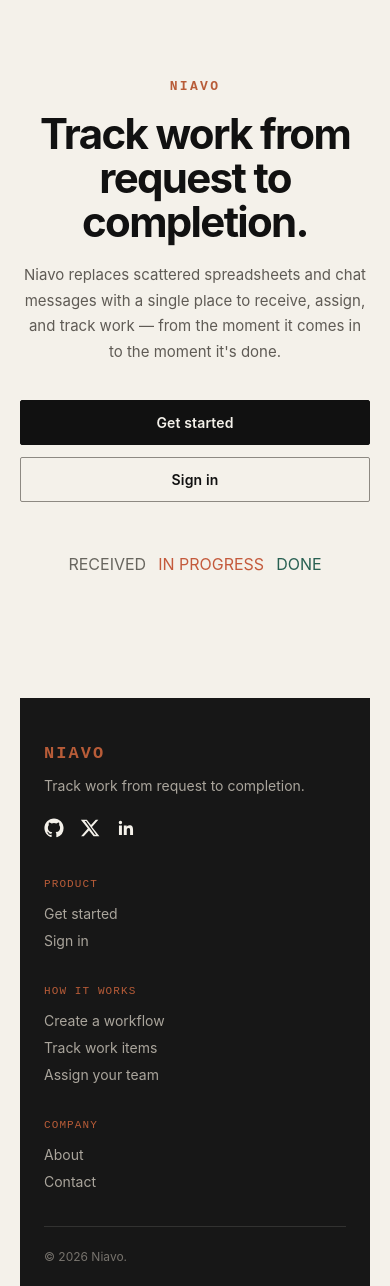
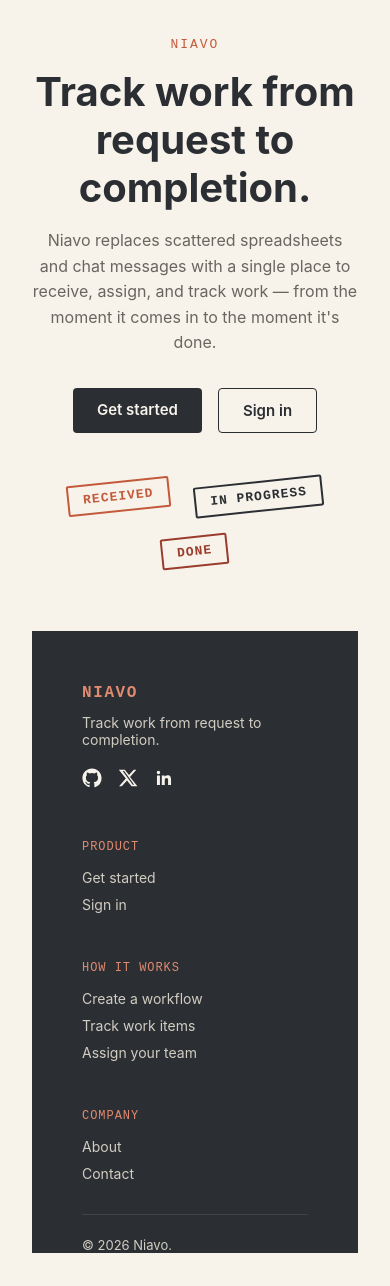
Before and after one commit to breodoyo/niavo, a React (Vite) app in the folder frontend/: page / in a window 390 px wide. After the commit the page ends 1253 px from the top, so only its background shows below. Built offline with nearby package versions, Linux system fonts and the light colour scheme; no server answers.

Commit message:
refactor frontend theme and styling

```diff
--- a/frontend/src/components/Navbar.css
+++ b/frontend/src/components/Navbar.css
@@ -8,12 +8,12 @@
 }
 
 .navbar-brand {
-  font-family: "IBM Plex Mono", "Courier New", monospace;
+  font-family: var(--font-mono);
   font-weight: 700;
   letter-spacing: 0.1em;
   cursor: pointer;
   text-decoration: none;
-  color: var(--color-stamp);
+  color: var(--color-accent-on-dark);
 }
 
 
@@ -30,7 +30,7 @@
 }
 
 .navbar-links a:hover {
-  color: var(--color-stamp);
+  color: var(--color-accent-on-dark);
 }
 
 .navbar-logout {
--- a/frontend/src/index.css
+++ b/frontend/src/index.css
@@ -1,63 +1,3 @@
-:root {
-
-  --color-paper: #F7F3EA;
-  --color-ink: #183A34;
-  --color-stamp: #C45A3C;
-  --color-urgent: #9B3D2D;
-
-
-  --color-surface: #FFFDF8;
-  --color-surface-muted: #EBE5D9;
-
-  --color-primary: #183A34;
-  --color-primary-hover: #286052;
-
-  --color-accent: #C45A3C;
-  --color-accent-hover: #A9472F;
-
-  --color-text: #171A18;
-  --color-text-secondary: #68665F;
-  --color-text-muted: #918C82;
-
-  --color-border: #D2CDC2;
-  --color-border-dark: #AAA398;
-
-  --color-success: #286052;
-  --color-warning: #A66A24;
-  --color-error: #9B3D2D;
-
-
-
-  --font-sans:
-    -apple-system,
-    BlinkMacSystemFont,
-    "Segoe UI",
-    sans-serif;
-
-  --font-mono:
-    "IBM Plex Mono",
-    "Courier New",
-    monospace;
-
-
-
-  --radius-sm: 2px;
-  --radius-md: 4px;
-  --radius-lg: 8px;
-
-
-
-  --shadow-sm:
-    0 2px 8px rgba(23, 26, 24, 0.06);
-
-  --shadow-md:
-    0 8px 24px rgba(23, 26, 24, 0.10);
-
-  --shadow-lg:
-    0 16px 40px rgba(23, 26, 24, 0.14);
-}
-
-
 * {
   box-sizing: border-box;
   margin: 0;
--- a/frontend/src/main.tsx
+++ b/frontend/src/main.tsx
@@ -3,6 +3,7 @@ import { createRoot } from "react-dom/client";
 import { BrowserRouter } from "react-router-dom";
 import { AuthProvider } from "./context/AuthContext";
 import App from "./App";
+import "./styles/theme.css";
 import "./index.css";
 
 createRoot(document.getElementById("root")!).render(
--- a/frontend/src/pages/Landing.css
+++ b/frontend/src/pages/Landing.css
@@ -4,218 +4,103 @@
   flex-direction: column;
   align-items: center;
   justify-content: space-between;
-
-  background-color: #f4f1ea;
-  color: #171717;
-
+  background-color: var(--color-paper);
   padding: 32px 32px 0;
 }
 
-
-/* =========================
-   LANDING CONTENT
-   ========================= */
-
 .landing-content {
-  max-width: 680px;
+  max-width: 560px;
   text-align: center;
-  padding-top: 80px;
 }
 
 .landing-eyebrow {
-  font-family: "IBM Plex Mono", "Courier New", monospace;
+  font-family: var(--font-mono);
   font-size: 13px;
-  font-weight: 600;
-  letter-spacing: 0.18em;
-  text-transform: uppercase;
-
-  color: #b85c38;
+  letter-spacing: 0.15em;
+  color: var(--color-stamp);
 }
 
 .landing-content h1 {
-  font-size: clamp(42px, 6vw, 72px);
-  font-weight: 700;
-  letter-spacing: -0.04em;
-  line-height: 1.05;
-
-  margin: 18px 0;
-
-  color: #111111;
+  font-size: 40px;
+  margin: 16px 0;
+  color: var(--color-ink);
+  line-height: 1.2;
 }
 
 .landing-content p {
-  max-width: 580px;
-  margin: 0 auto 36px;
-
-  color: #5f5b55;
-
-  font-size: 17px;
-  line-height: 1.7;
+  color: var(--color-text-secondary);
+  font-size: 16px;
+  line-height: 1.6;
+  margin-bottom: 32px;
 }
-
-
-/* =========================
-   ACTIONS
-   ========================= */
 
 .landing-actions {
   display: flex;
-  gap: 12px;
+  gap: 16px;
   justify-content: center;
-  flex-wrap: wrap;
-
-  margin-bottom: 52px;
+  margin-bottom: 48px;
 }
 
 .landing-btn-primary,
 .landing-btn-secondary {
-  display: inline-flex;
-  align-items: center;
-  justify-content: center;
-
-  padding: 13px 26px;
-
-  border-radius: 2px;
-
-  font-size: 14px;
+  padding: 12px 24px;
+  border-radius: var(--radius-md);
+  font-size: 15px;
   font-weight: 600;
-  letter-spacing: 0.01em;
-
   text-decoration: none;
-
-  transition:
-    background-color 0.2s ease,
-    color 0.2s ease,
-    border-color 0.2s ease,
-    transform 0.2s ease;
 }
 
-
-/* Primary */
-
 .landing-btn-primary {
-  background-color: #111111;
-  color: #f4f1ea;
-  border: 1px solid #111111;
+  background-color: var(--color-ink);
+  color: var(--color-paper);
 }
-
-.landing-btn-primary:hover {
-  background-color: #b85c38;
-  border-color: #b85c38;
-  transform: translateY(-2px);
-}
-
-
-/* Secondary */
 
 .landing-btn-secondary {
   background-color: transparent;
-  color: #111111;
-  border: 1px solid #8d8982;
+  color: var(--color-ink);
+  border: 1px solid var(--color-ink);
 }
-
-.landing-btn-secondary:hover {
-  background-color: #e7e2d8;
-  border-color: #111111;
-}
-
-
-/* =========================
-   STAMPS
-   ========================= */
 
 .landing-stamps {
   display: flex;
-  gap: 12px;
-
+  gap: 24px;
   justify-content: center;
   flex-wrap: wrap;
-
-  margin-bottom: 60px;
 }
-
-.landing-stamp {
-  border: 1px solid #c9c3b8;
-
-  padding: 8px 12px;
-
-  color: #5f5b55;
-
-  font-family: "IBM Plex Mono", "Courier New", monospace;
-  font-size: 11px;
-  letter-spacing: 0.05em;
-
-  background-color: transparent;
-}
-
-
-/* =========================
-   FOOTER
-   ========================= */
-
 .landing-footer {
-  background-color: #171717;
-  color: #f4f1ea;
-
+  background-color: var(--color-ink);
+  color: var(--color-paper);
   width: 100%;
-
-  padding: 56px 50px 0;
-
+  padding: 50px 50px 0;
   margin-top: 64px;
 }
-
-
-/* Footer layout */
 
 .footer-top {
   display: flex;
   flex-wrap: wrap;
-
   gap: 48px;
-
-  max-width: 1100px;
-
+  max-width: 1000px;
   margin: 0 auto;
 }
 
-
-/* =========================
-   FOOTER BRAND
-   ========================= */
-
 .footer-brand {
-  flex: 1 1 260px;
+  flex: 1 1 220px;
   min-width: 220px;
 }
 
 .footer-logo {
-  font-family: "IBM Plex Mono", "Courier New", monospace;
-
+  font-family: var(--font-mono);
   font-weight: 700;
-
-  letter-spacing: 0.12em;
-
-  color: #b85c38;
-
-  font-size: 17px;
+  letter-spacing: 0.1em;
+  color: var(--color-accent-on-dark);
+  font-size: 16px;
 }
 
 .footer-tagline {
-  color: #aaa59c;
-
+  color: var(--color-border);
   font-size: 14px;
-
-  line-height: 1.6;
-
   margin: 12px 0 20px;
-
-  max-width: 280px;
 }
-
-
-/* =========================
-   SOCIALS
-   ========================= */
 
 .footer-socials {
   display: flex;
@@ -223,104 +108,44 @@
 }
 
 .footer-socials a {
-  color: #f4f1ea;
-
-  transition: color 0.2s ease;
+  color: var(--color-paper);
 }
 
 .footer-socials a:hover {
-  color: #b85c38;
+  color: var(--color-accent-on-dark);
 }
-
-
 
 .footer-col {
   display: flex;
   flex-direction: column;
-
   gap: 10px;
-
   min-width: 140px;
 }
 
 .footer-heading {
-  font-family: "IBM Plex Mono", "Courier New", monospace;
-
-  font-size: 11px;
-
-  letter-spacing: 0.1em;
-
-  color: #b85c38;
-
+  font-family: var(--font-mono);
+  font-size: 12px;
+  letter-spacing: 0.08em;
+  color: var(--color-accent-on-dark);
   text-transform: uppercase;
-
   margin-bottom: 5px;
 }
 
 .footer-col a {
-  color: #aaa59c;
-
+  color: var(--color-border);
   text-decoration: none;
-
   font-size: 14px;
-
-  transition: color 0.2s ease;
 }
 
 .footer-col a:hover {
-  color: #f4f1ea;
+  color: var(--color-paper);
 }
 
-
-
 .footer-copyright {
-  max-width: 1100px;
-
-  margin: 36px auto 0;
-
-  padding: 22px 0;
-
-  border-top: 1px solid rgba(244, 241, 234, 0.12);
-
-  color: #77736d;
-
-  font-size: 12px;
+  max-width: 1000px;
+  margin: 32px auto 0;
+  padding-top: 22px;
+  border-top: 1px solid rgba(255, 255, 255, 0.1);
+  color: var(--color-border);
+  font-size: 13px;
 }
-
-
-
-@media (max-width: 640px) {
-  .landing-page {
-    padding: 24px 20px 0;
-  }
-
-  .landing-content {
-    padding-top: 50px;
-  }
-
-  .landing-content h1 {
-    font-size: 42px;
-  }
-
-  .landing-content p {
-    font-size: 15px;
-  }
-
-  .landing-actions {
-    flex-direction: column;
-    width: 100%;
-  }
-
-  .landing-btn-primary,
-  .landing-btn-secondary {
-    width: 100%;
-  }
-
-  .landing-footer {
-    padding: 44px 24px 0;
-  }
-
-  .footer-top {
-    gap: 36px;
-  }
-}
--- a/frontend/src/pages/Login.css
+++ b/frontend/src/pages/Login.css
@@ -1,21 +1,14 @@
 .login-page {
   display: flex;
   min-height: 100vh;
-  background-color: #f7f3ea;
-  color: #171a18;
 }
-
-
-/* LEFT SIDE */
 
 .login-panel {
   flex: 1;
   display: none;
   align-items: center;
   justify-content: center;
-
-  background-color: #183a34;
-
+  background-color: var(--color-ink);
   position: relative;
   overflow: hidden;
 }
@@ -26,222 +19,162 @@
   }
 }
 
-
-/* Decorative frame */
-
-.login-panel::before {
-  content: "";
-  position: absolute;
-
-  inset: 40px;
-
-  border: 1px solid rgba(247, 243, 234, 0.18);
-
-  pointer-events: none;
+.ticket-stack {
+  position: relative;
+  width: 280px;
 }
 
-
-/* TICKETS */
-
 .ticket {
-  background-color: #f7f3ea;
-
-  border: 1px solid #ded8cc;
-
-  border-radius: 2px;
-
+  background-color: var(--color-paper);
+  border-radius: var(--radius-md);
   padding: 24px;
-
-  box-shadow:
-    0 18px 40px rgba(0, 0, 0, 0.25);
-
+  box-shadow: var(--shadow-lg);
   position: absolute;
-
   width: 100%;
   height: 160px;
 }
 
+.ticket-1 {
+  top: -60px;
+  transform: rotate(-4deg);
+}
 
-/* STAMPS */
+.ticket-2 {
+  top: 20px;
+  transform: rotate(2deg);
+  z-index: 2;
+}
+
+.ticket-3 {
+  top: 100px;
+  transform: rotate(-1deg);
+  z-index: 3;
+}
+
+.stamp {
+  display: inline-block;
+  font-family: var(--font-mono);
+  font-weight: 700;
+  font-size: 13px;
+  letter-spacing: 0.08em;
+  padding: 6px 14px;
+  border: 2px solid currentColor;
+  border-radius: var(--radius-sm);
+  transform: rotate(-6deg);
+}
 
 .stamp-received {
-  color: #68665f;
+  color: var(--color-stamp);
 }
 
 .stamp-progress {
-  color: #c45a3c;
+  color: var(--color-ink);
 }
 
 .stamp-done {
-  color: #286052;
+  color: var(--color-urgent);
 }
-
-
-/* FORM SIDE */
 
 .login-form-panel {
   flex: 1;
-
   display: flex;
   align-items: center;
   justify-content: center;
-
   padding: 32px;
-
-  background-color: #f7f3ea;
 }
-
 
 .login-form {
   width: 100%;
-  max-width: 380px;
-
+  max-width: 360px;
   display: flex;
   flex-direction: column;
-
-  gap: 18px;
+  gap: 16px;
 }
 
-
-/* HEADER */
+.login-header {
+  margin-bottom: 8px;
+}
 
 .login-eyebrow {
-  font-family: "IBM Plex Mono", "Courier New", monospace;
-
-  font-size: 11px;
-  font-weight: 700;
-
-  letter-spacing: 0.16em;
-
-  color: #c45a3c;
-
-  text-transform: uppercase;
+  font-family: var(--font-mono);
+  font-size: 12px;
+  letter-spacing: 0.15em;
+  color: var(--color-stamp);
 }
 
-
 .login-header h1 {
-  font-size: 34px;
-
-  font-weight: 700;
-
-  letter-spacing: -0.03em;
-
-  line-height: 1.1;
-
-  margin: 10px 0 6px;
-
-  color: #171a18;
+  font-size: 28px;
+  margin: 8px 0 4px;
 }
 
-
 .login-header p {
-  color: #68665f;
-
+  color: var(--color-text-secondary);
   font-size: 14px;
-
-  line-height: 1.6;
 }
 
-
-/* INPUTS */
+.login-error {
+  background-color: var(--color-error-bg);
+  color: var(--color-error);
+  border: 1px solid var(--color-error);
+  border-radius: var(--radius-md);
+  padding: 10px 14px;
+  font-size: 14px;
+}
 
 .login-field {
   display: flex;
   flex-direction: column;
-
-  gap: 7px;
-
-  font-size: 13px;
-
-  font-weight: 600;
-
-  color: #292b28;
+  gap: 6px;
+  font-size: 14px;
 }
 
-
 .login-field input {
-  padding: 12px 13px;
-
-  background-color: #fffdf8;
-
-  color: #171a18;
-
-  border: 1px solid #bbb7ae;
-
-  border-radius: 2px;
-
+  padding: 10px 12px;
+  border: 1px solid var(--color-border-dark);
+  border-radius: var(--radius-md);
   font-size: 15px;
 }
 
-
 .login-field input:focus {
-  outline: none;
-
-  border-color: #c45a3c;
-
-  box-shadow:
-    0 0 0 2px rgba(196, 90, 60, 0.12);
+  outline: 2px solid var(--color-stamp);
+  outline-offset: 1px;
 }
-
-
-/* LOGIN BUTTON */
 
 .login-form button {
   margin-top: 8px;
-
-  padding: 13px 16px;
-
-  background-color: #183a34;
-
-  color: #f7f3ea;
-
-  border: 1px solid #183a34;
-
-  border-radius: 2px;
-
-  font-size: 14px;
-
+  padding: 12px;
+  background-color: var(--color-ink);
+  color: var(--color-paper);
+  border: none;
+  border-radius: var(--radius-md);
+  font-size: 15px;
   font-weight: 600;
-
   cursor: pointer;
-
-  transition: all 0.2s ease;
 }
 
-
-.login-form button:hover:not(:disabled) {
-  background-color: #c45a3c;
-
-  border-color: #c45a3c;
-
-  transform: translateY(-1px);
+.login-form button:disabled {
+  opacity: 0.6;
+  cursor: not-allowed;
 }
 
-
-/* FOOTER */
-
 .login-footer {
-  font-size: 13px;
-
+  font-size: 14px;
   text-align: center;
-
-  margin-top: 10px;
-
-  color: #68665f;
+  margin-top: 8px;
 }
 
-
 .login-footer a {
-  color: #c45a3c;
-
-  font-weight: 600;
-
-  text-decoration: none;
+  color: var(--color-stamp);
+}
+.login-field input:focus {
+  outline: 2px solid var(--color-stamp);
+  outline-offset: 1px;
 }
 
-
-.login-footer a:hover {
-  color: #183a34;
-
-  text-decoration: underline;
+.login-field input:-webkit-autofill,
+.login-field input:-webkit-autofill:hover,
+.login-field input:-webkit-autofill:focus {
+  -webkit-box-shadow: 0 0 0 1000px var(--color-surface) inset;
+  -webkit-text-fill-color: var(--color-text);
+  transition: background-color 5000s ease-in-out 0s;
 }
--- a/frontend/src/styles/theme.css
+++ b/frontend/src/styles/theme.css
@@ -1,35 +1,33 @@
 :root {
-  /* =========================
-     NIAVO COLORS
-     ========================= */
 
-  --color-background: #f7f3ea;
-  --color-surface: #fffdf8;
-  --color-surface-muted: #ebe5d9;
+  --color-paper: #F7F3EA;
+  --color-ink: #2B2E33;
+  --color-stamp: #C45A3C;
+  --color-urgent: #9B3D2D;
 
-  --color-primary: #183a34;
-  --color-primary-hover: #286052;
+  --color-surface: #FFFDF8;
+  --color-surface-muted: #EBE5D9;
 
-  --color-accent: #c45a3c;
-  --color-accent-hover: #a9472f;
+  --color-primary: #2B2E33;
+  --color-primary-hover: #45494F;
 
-  --color-text: #171a18;
-  --color-text-secondary: #68665f;
-  --color-text-muted: #918c82;
+  --color-accent: #C45A3C;
+  --color-accent-hover: #A9472F;
 
-  --color-border: #d2cdc2;
-  --color-border-dark: #aaa398;
+  --color-text: #171A18;
+  --color-text-secondary: #68665F;
+  --color-text-muted: #918C82;
 
-  --color-success: #286052;
-  --color-warning: #a66a24;
-  --color-error: #9b3d2d;
+  --color-border: #D2CDC2;
+  --color-border-dark: #8F8879;
 
-  /* =========================
-     TYPOGRAPHY
-     ========================= */
+  --color-success: #8C6D2F;
+  --color-warning: #A66A24;
+  --color-error: #9B3D2D;
+  --color-error-bg: #FBEAE6;
+  --color-accent-on-dark: #E08A6F;
 
   --font-sans:
-    Inter,
     -apple-system,
     BlinkMacSystemFont,
     "Segoe UI",
@@ -40,29 +38,9 @@
     "Courier New",
     monospace;
 
-  /* =========================
-     SPACING
-     ========================= */
-
-  --space-xs: 4px;
-  --space-sm: 8px;
-  --space-md: 16px;
-  --space-lg: 24px;
-  --space-xl: 32px;
-  --space-2xl: 48px;
-  --space-3xl: 64px;
-
-  /* =========================
-     BORDERS
-     ========================= */
-
   --radius-sm: 2px;
   --radius-md: 4px;
   --radius-lg: 8px;
-
-  /* =========================
-     SHADOWS
-     ========================= */
 
   --shadow-sm:
     0 2px 8px rgba(23, 26, 24, 0.06);
```
Also changed, not shown: frontend/src/pages/Login.tsx (+8 -1 lines), frontend/src/pages/Organizations.css (+13 -13 lines).
